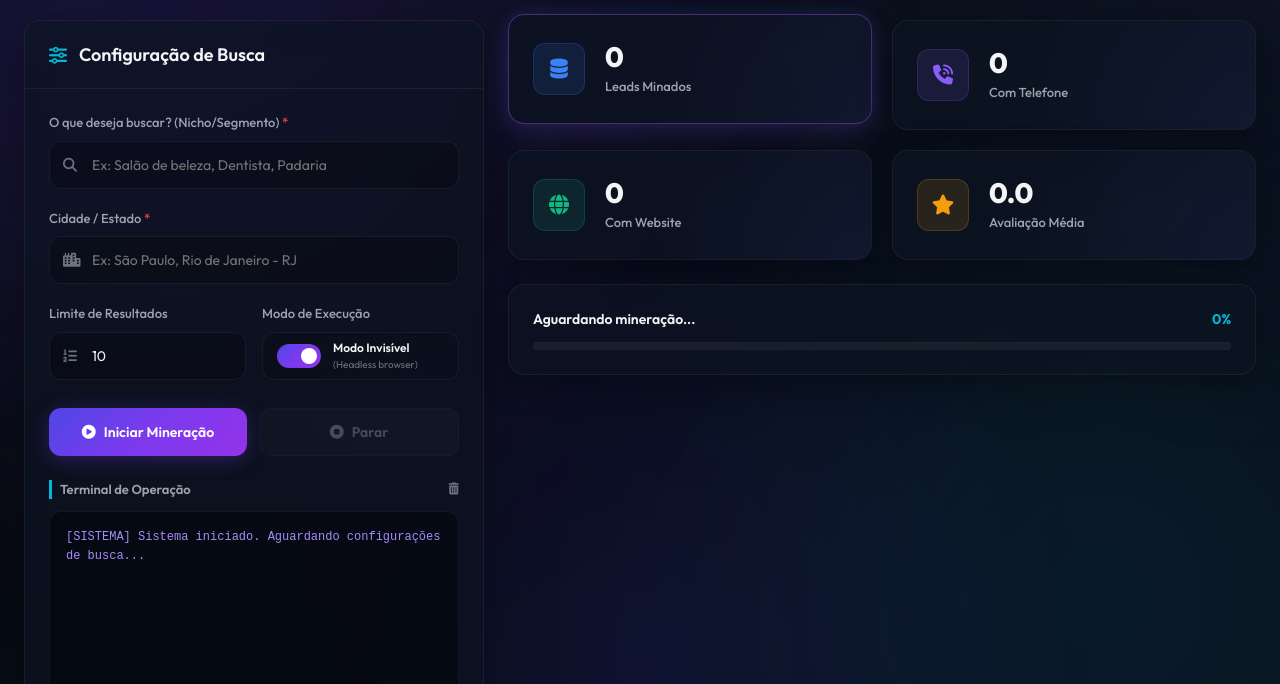
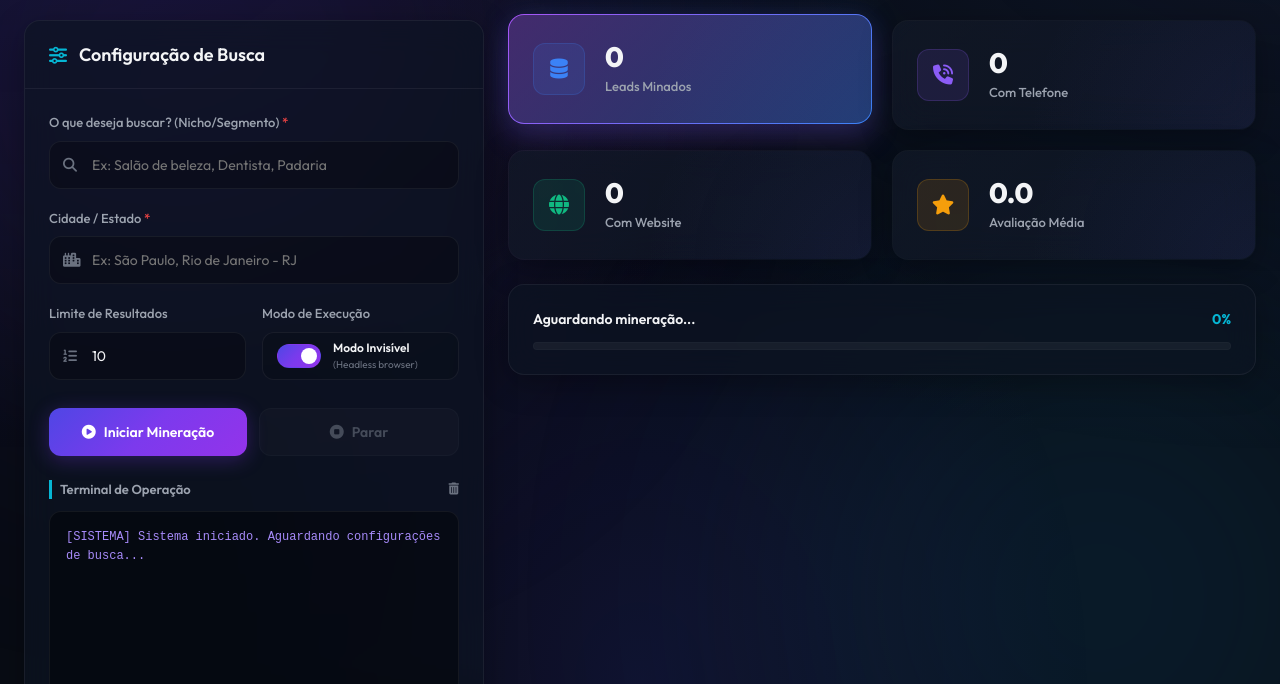
Before and after one commit to GugaBusiness/extrator_google_maps, a website: page public/index.html in a window 1280 px wide. In both pictures the pointer is over the element 690 px from the left and 191 px from the top of the page. Shown: the part 116-800 px from the top of the page. Drawn offline with nearby package versions, Linux system fonts and the light colour scheme.

Commit message:
style: implement genuine round gradient borders and 30px diffused neon glows on stats cards hover

```diff
--- a/public/style.css
+++ b/public/style.css
@@ -608,15 +608,20 @@ input:checked + .slider:before {
   align-items: center;
   gap: 20px;
   height: 110px;
-  border: 1px solid var(--border-light);
   position: relative;
+  background: linear-gradient(var(--bg-surface), var(--bg-surface)) padding-box,
+              linear-gradient(135deg, rgba(255, 255, 255, 0.05), rgba(255, 255, 255, 0.02)) border-box;
+  border: 1px solid transparent;
+  border-radius: var(--radius-lg);
   transition: all 0.4s cubic-bezier(0.4, 0, 0.2, 1);
 }
 
 .stat-card:hover {
   transform: translateY(-6px);
-  border-color: rgba(168, 85, 247, 0.4);
-  box-shadow: 0 12px 30px rgba(168, 85, 247, 0.12), 0 0 20px rgba(59, 130, 246, 0.15);
+  background: linear-gradient(var(--bg-surface), var(--bg-surface)) padding-box,
+              linear-gradient(135deg, #a855f7, #3b82f6) border-box;
+  border-color: transparent;
+  box-shadow: 0 15px 30px rgba(168, 85, 247, 0.18), 0 0 30px rgba(59, 130, 246, 0.15);
 }
 
 .stat-icon-wrapper {
```
